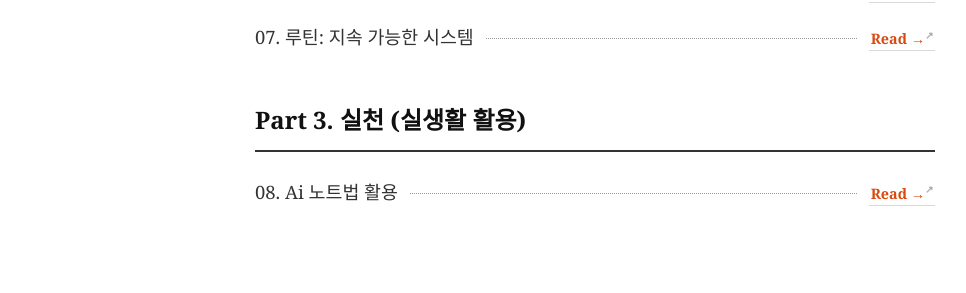
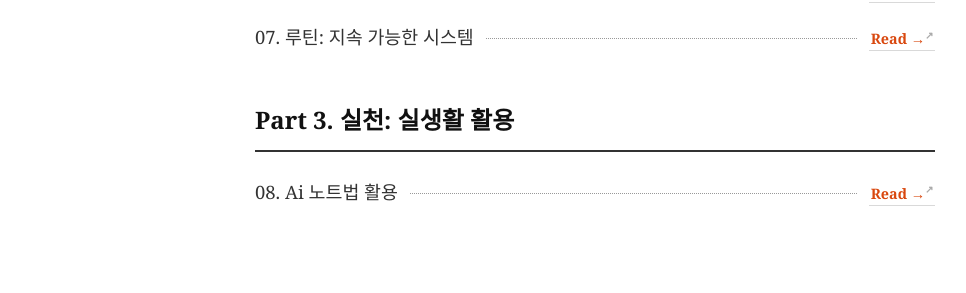
Before and after one commit to somath-edu/somath-edu.github.io, a Jekyll site: the page built from library/entropy.md, in a window 1280 px wide. Shown: the part 784-1077 px from the top of the page, without its empty margins (45-1011 px from the left). Built offline with Jekyll 4.4.1, drawn with Linux system fonts in a browser that asks for light colours.

Commit message:
Update entropy.md

```diff
--- a/library/entropy.md
+++ b/library/entropy.md
@@ -153,7 +153,7 @@ permalink: /entropy.html
     <a href="/entropy-ch7.html" class="read-btn">Read →</a>
   </div>
 
-  <div class="part-title">Part 3. 실천 (실생활 활용)</div>
+  <div class="part-title">Part 3. 실천: 실생활 활용</div>
 
   <div class="chapter-row">
     <span class="chapter-title">08. Ai 노트법 활용</span>
```
